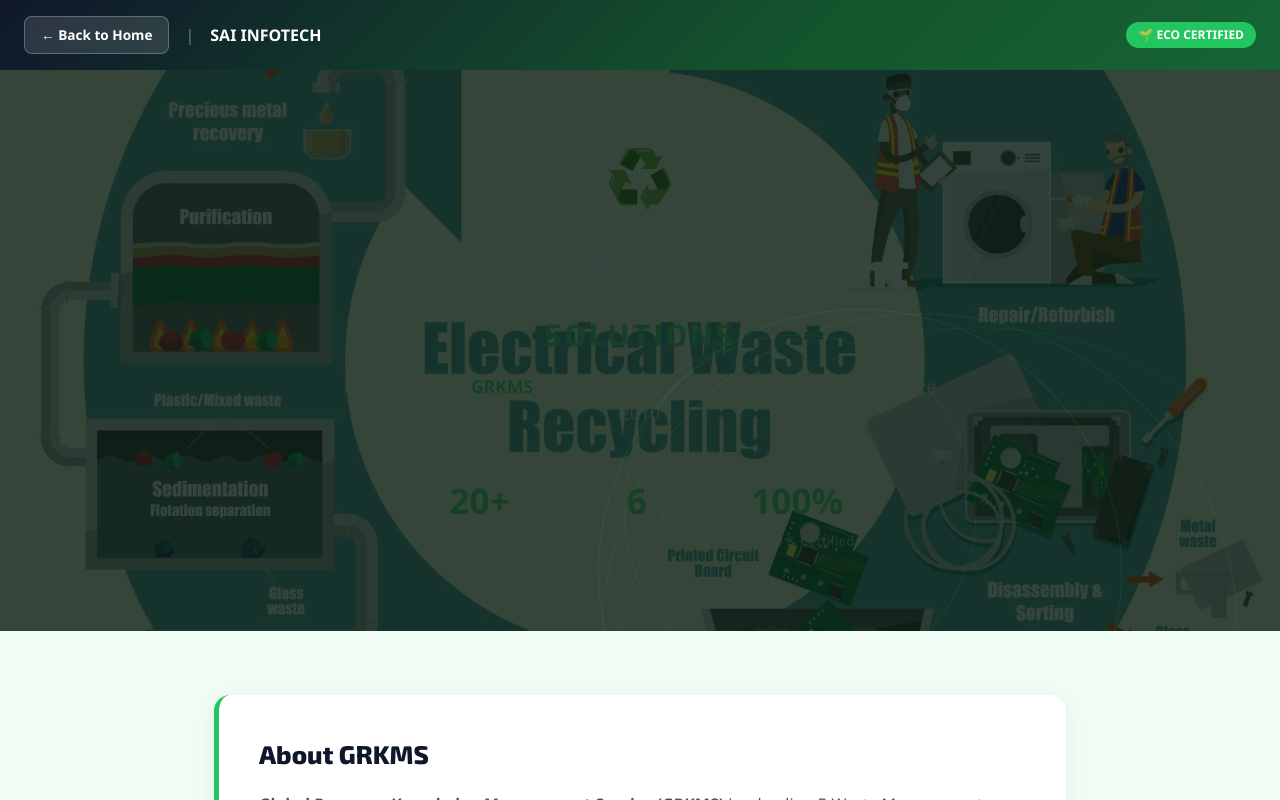
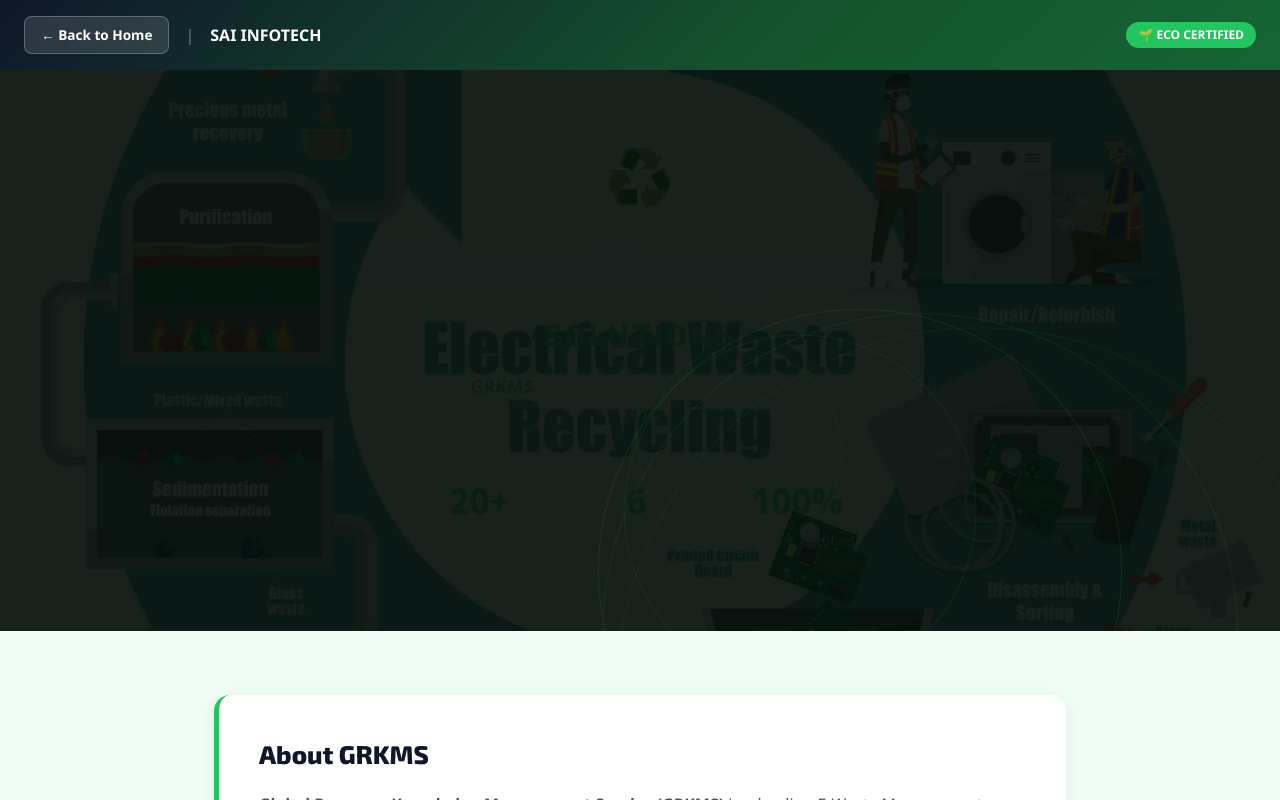
Before and after one commit to Yasir533/sai-infotech-webapp, a React (Vite) app in the folder sai-info/: page /services/e-waste-management in a window 1280 px wide. Shown: the top 800 px of the page. Built offline with nearby package versions, Linux system fonts and the light colour scheme; a web font is replaced by a local one.

Commit message:
Fix: Darker overlay on e-waste hero banner

```diff
--- a/sai-info/src/components/EWasteManagement.jsx
+++ b/sai-info/src/components/EWasteManagement.jsx
@@ -107,7 +107,7 @@ export default function EWasteManagement() {
 
       {/* HERO BANNER */}
       <div style={{ backgroundImage: `url(${ewasteCycle})`, backgroundSize: 'cover', backgroundPosition: 'center', padding: '64px 24px 80px', textAlign: 'center', position: 'relative', overflow: 'hidden' }}>
-        <div style={{ position: 'absolute', inset: 0, background: 'rgba(10,30,20,0.82)' }} />
+        <div style={{ position: 'absolute', inset: 0, background: 'rgba(5,15,10,0.92)' }} />
       {/* Animated circles background */}
         {[...Array(5)].map((_, i) => (
           <motion.div key={i}
```
